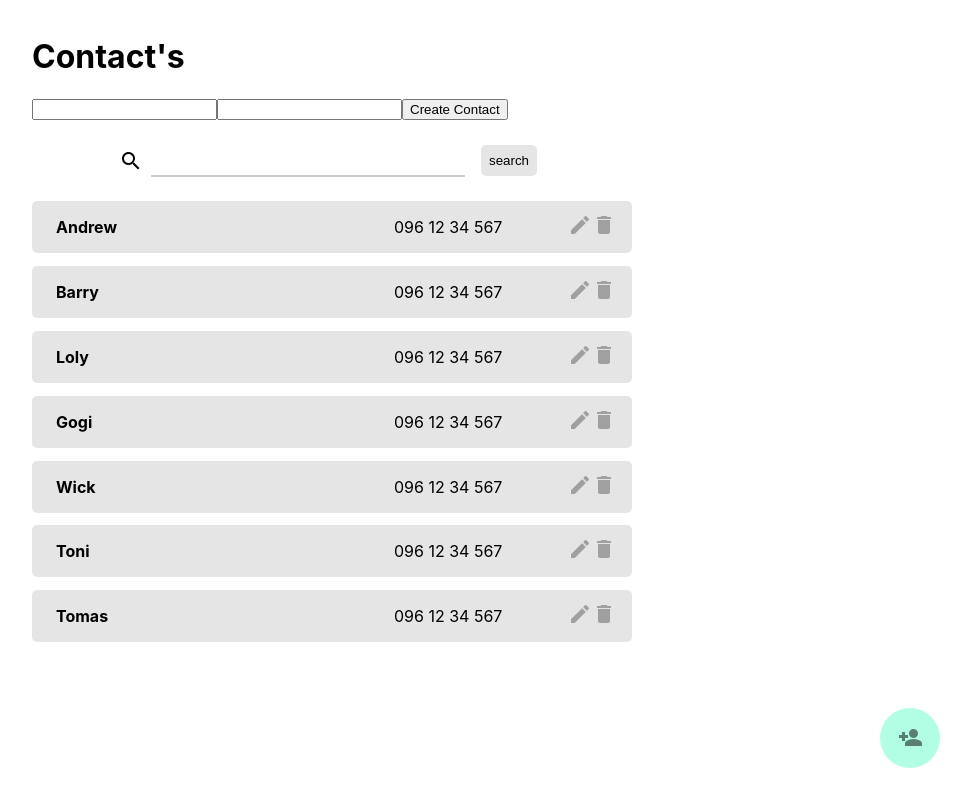
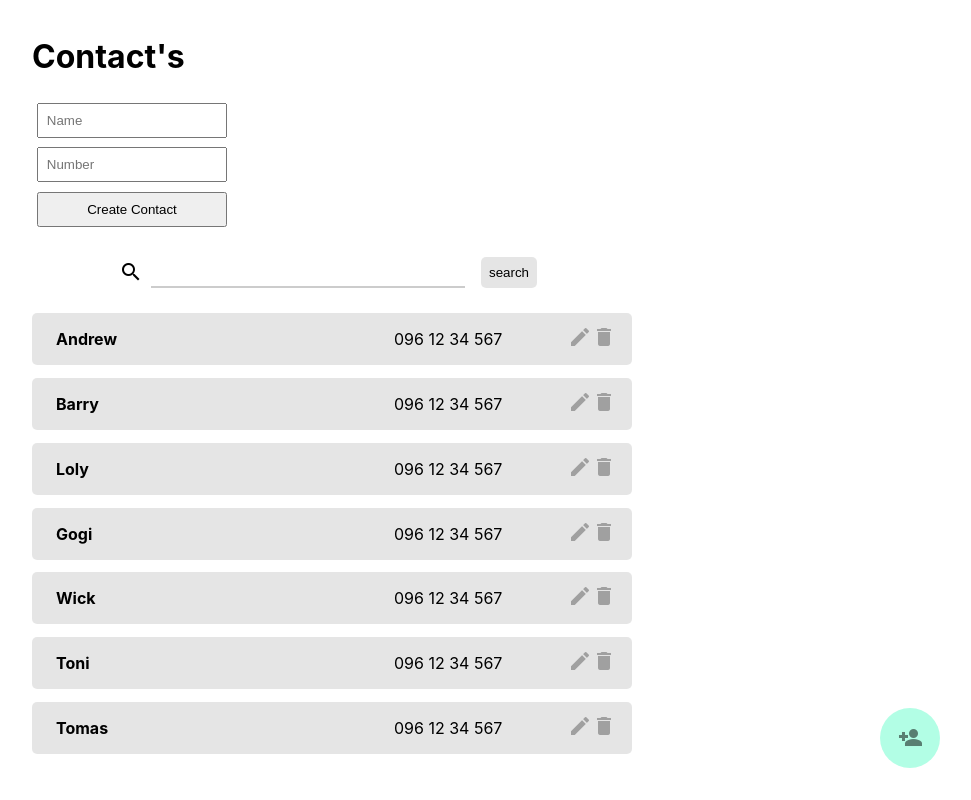
Before and after one commit to andrewzweb/react-contact-app, a React (Create React App) app: page / in a window 1280 px wide. Shown: the whole page, without its empty margins (308-1279 px from the left). Built offline with nearby package versions, Linux system fonts and the light colour scheme.

Commit message:
Make form AddContact more pretty

```diff
--- a/src/Contact/AddContact.js
+++ b/src/Contact/AddContact.js
@@ -18,15 +18,14 @@ function AddContact({onCreate}){
 	}
   }
 
-
 	return(
 		<div>
 		<div className='add-contact-button'>
 		  <Icon>person_add</Icon>
 		</div>
-		<form onSubmit={submitHandler}>
-		  <input value={name} onChange={event => setName(event.target.value)}/>
-		  <input value={phone} onChange={event => setPhone(event.target.value)}/>
+		<form className='form-add-contact' onSubmit={submitHandler}>
+		  <input value={name} onChange={event => setName(event.target.value)} placeholder="Name"/>
+		  <input value={phone} onChange={event => setPhone(event.target.value)}  placeholder="Number"/>
 		  <button type='submit'>Create Contact</button>
 		</form>
 		</div>
--- a/src/index.css
+++ b/src/index.css
@@ -94,7 +94,7 @@ code {
 
 
 .add-contact-button {
-	position: absolute;
+	position: fixed;
 	bottom: 2rem;
 	right: 2rem;
 	background: rgba(3, 252, 169, .3);
@@ -119,3 +119,14 @@ code {
 	font-weight: bold;
 	color:  rgba(0, 0, 0, .5);
 }
+
+.form-add-contact{
+	width: 200px;
+	display: flex;
+	flex-flow: column nowrap;
+}
+
+.form-add-contact input, button{
+	margin: 0.3rem;
+	padding: 0.5rem;
+}
```
